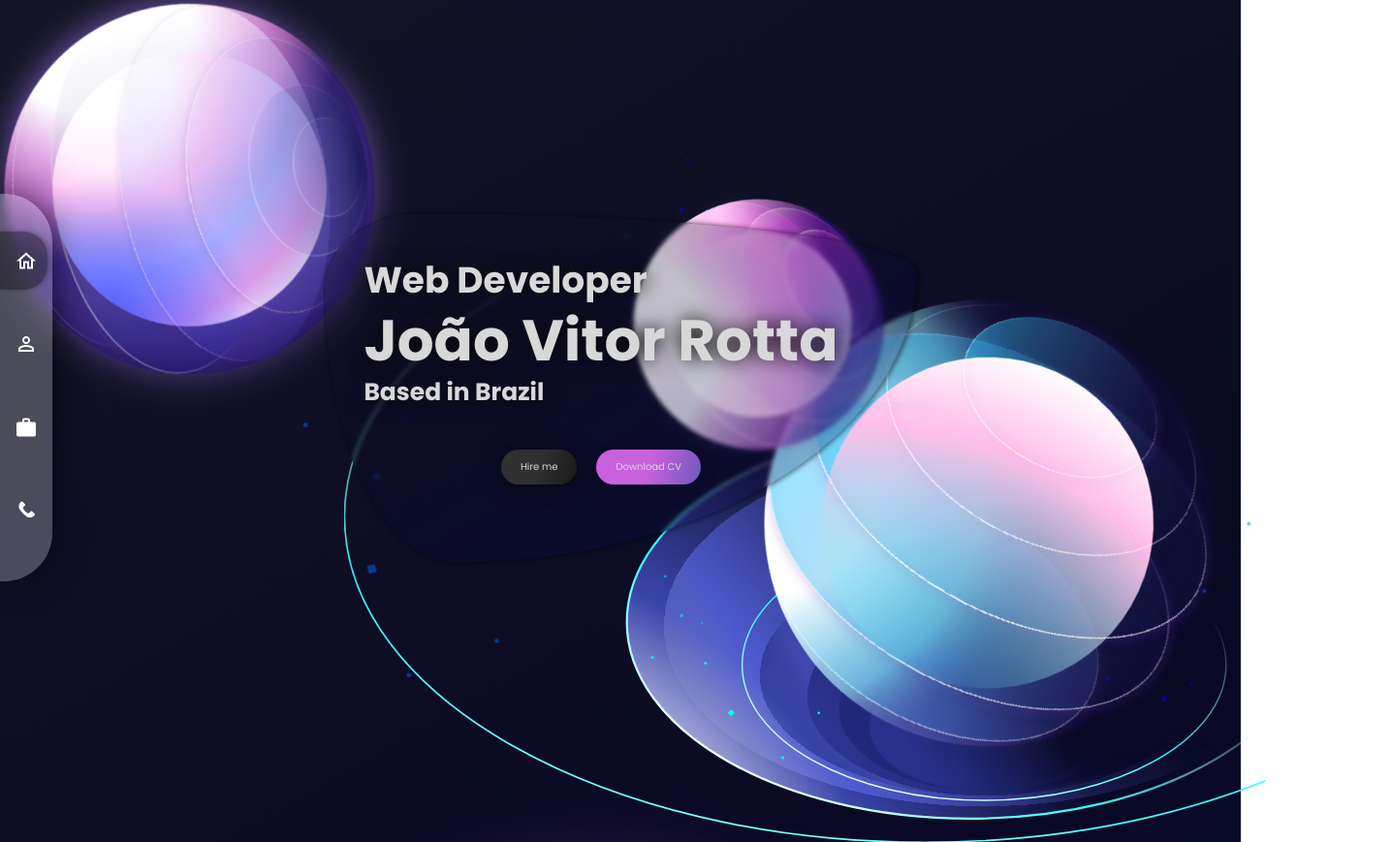
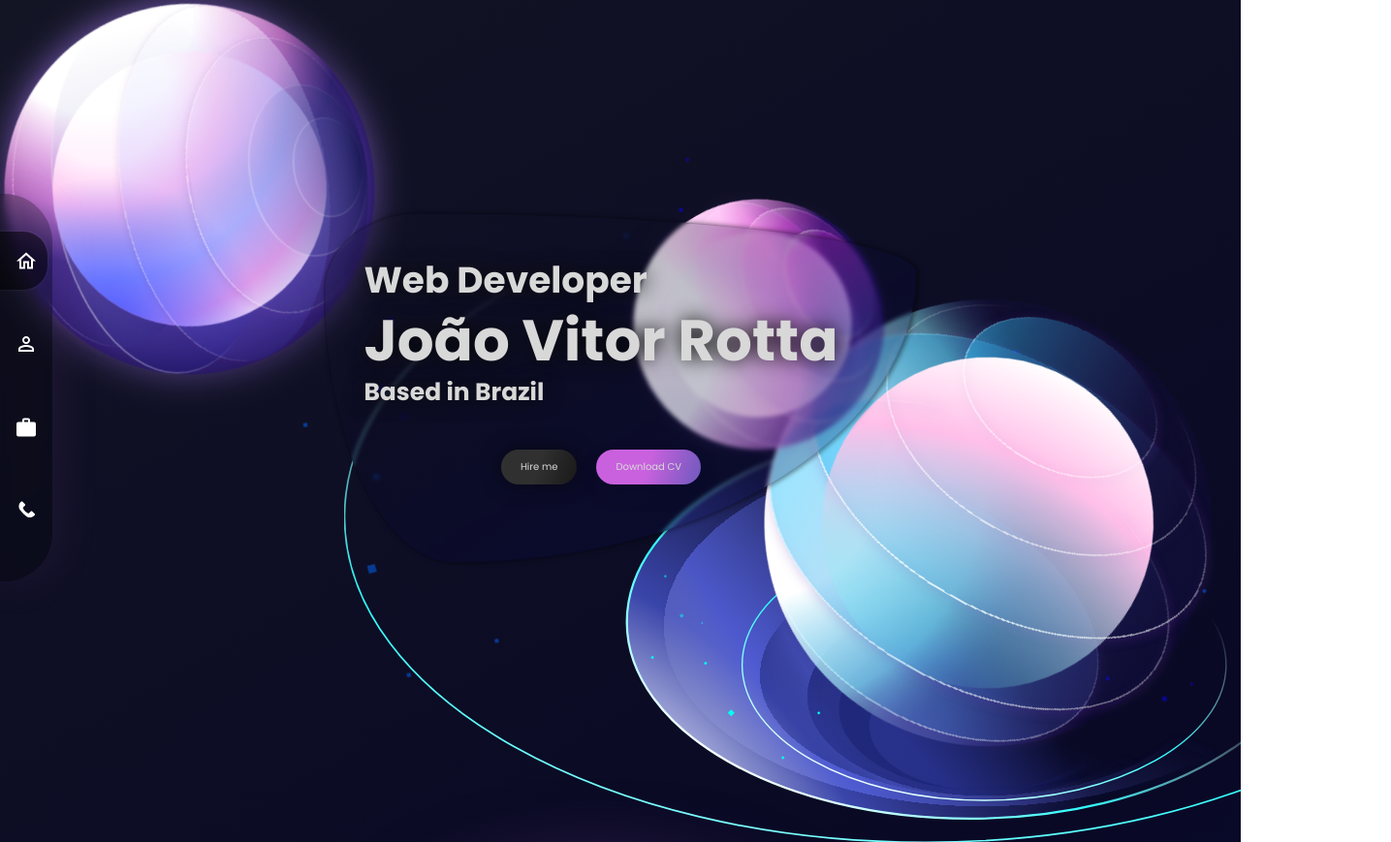
Before and after one commit to jvrotta/portfolio, a plain HTML site: page index.html in a window 1280 px wide. Shown: the top 869 px of the page at 97% size, 1435 px wide, since content can reach past the window. Drawn offline with Linux system fonts and the light colour scheme.

Commit message:
Add files via upload

```diff
--- a/index.html
+++ b/index.html
@@ -3,7 +3,7 @@
   <head>
     <meta charset="UTF-8" />
     <meta http-equiv="X-UA-Compatible" section="IE=edge" />
-    <meta name="viewport" section="width=device-width, initial-scale=1.0" />
+    <meta name="viewport" content="width=device-width, initial-scale=1.0" />
     <title>Portfolio - João Vitor Rotta</title>
 
     <link rel="stylesheet" href="style.css" />
--- a/style.css
+++ b/style.css
@@ -30,6 +30,7 @@ html {
 body {
   position: relative;
   max-width: 100vw;
+  overflow: hidden;
 }
 
 .button {
@@ -74,8 +75,8 @@ a.gradient:hover {
   height: 50vh;
   border-radius: 0px 50px 50px 0px;
 
-  background: rgba(255, 255, 255, 0.25);
-  box-shadow: 2px 0px 35px rgba(0, 0, 0, 0.5);
+  background: rgba(0, 0, 0, 0.25);
+  box-shadow: 2px 0px 50px hsla(290, 65%, 63%, 0.1);
   backdrop-filter: blur(5px);
   z-index: 10;
 }
@@ -114,8 +115,8 @@ a.gradient:hover {
   transform: translate(0, -30%);
 
   transition: width 0.3s ease-in-out;
-  background: rgba(0, 0, 0, 0.384);
-  box-shadow: 2px 0px 5px rgba(0, 0, 0, 0.25);
+  background: rgba(0, 0, 0, 0.5);
+  box-shadow: 0px 0px 3px hsla(0, 0%, 100%, 0.1);
   z-index: -1;
 }
 
@@ -562,6 +563,7 @@ footer {
     left: 50%;
     top: 0%;
     transform: translate(-50%, -43%) rotate(90deg);
+    height: 80vw;
   }
   #header #nav-bar {
     flex-direction: column-reverse;
```
